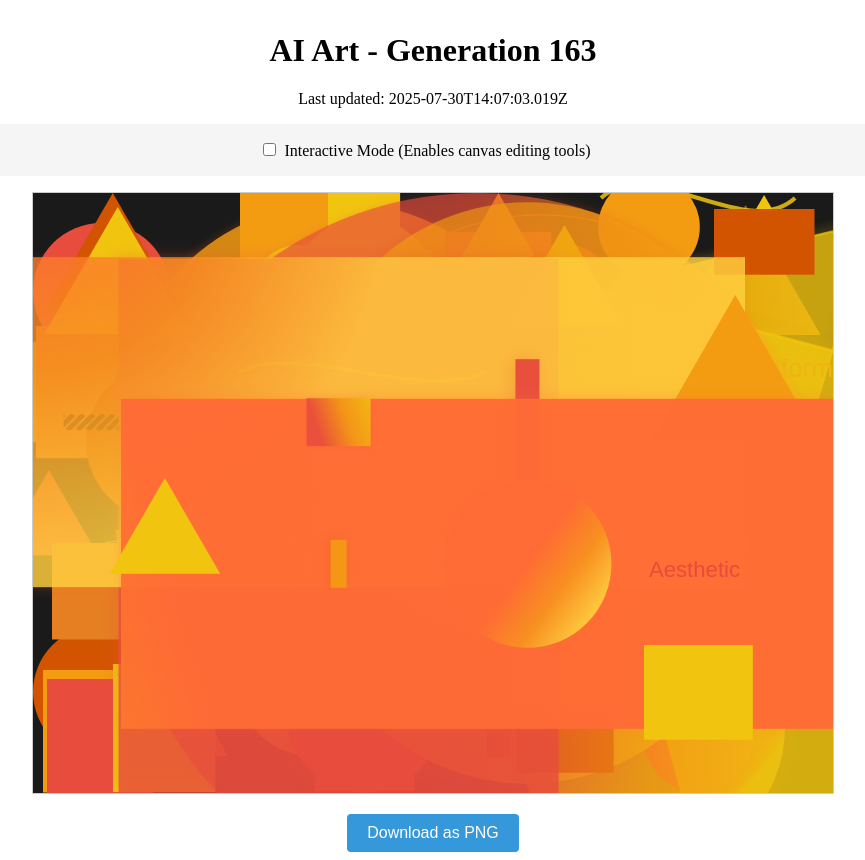
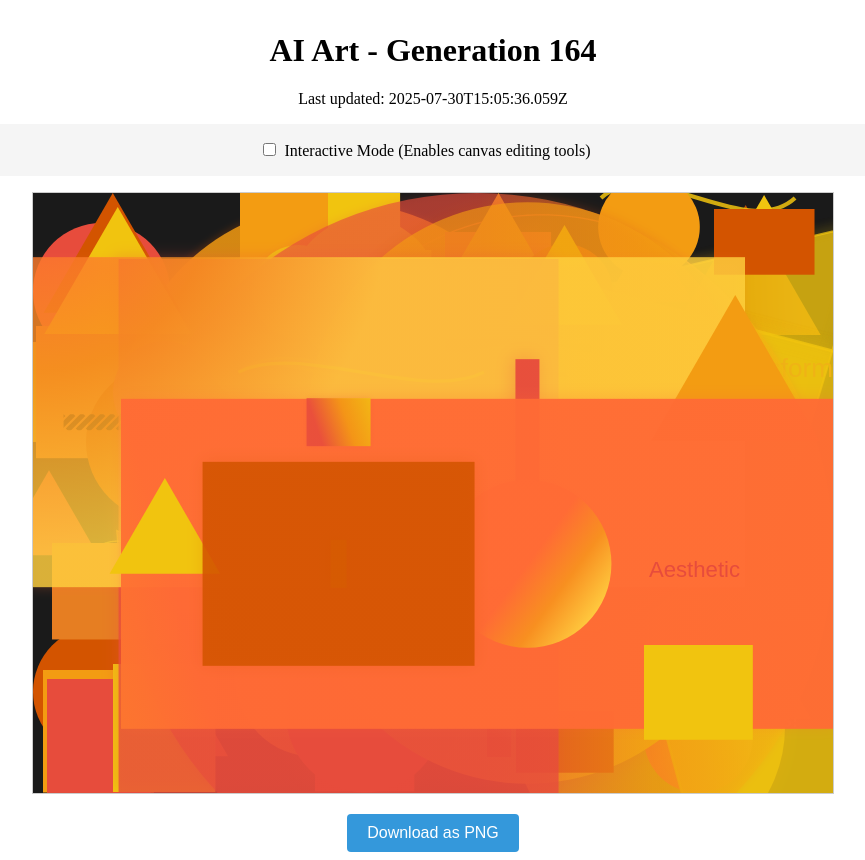
Before and after one commit to mcclowes/ai-art, a React (Vite) app: page / in a window 1280 px wide. Shown: the whole page, without its empty margins (207-1072 px from the left). Built offline with nearby package versions, Linux system fonts and the light colour scheme.

Commit message:
Improve artwork - Generation 164

```diff
--- a/src/artwork-state.ts
+++ b/src/artwork-state.ts
@@ -1680,9 +1680,36 @@ export const artworkState: ArtworkState = {
       "size": 63.86668980747076,
       "fillStyle": "#f1c40f",
       "id": "triangle_1753881466136"
+    },
+    {
+      "type": "rectangle",
+      "x": 169.56242274412858,
+      "y": 268.82818294190355,
+      "width": 272,
+      "height": 204,
+      "fillStyle": "#d35400",
+      "gradient": {
+        "type": "linear",
+        "colors": [
+          "#d35400",
+          "#e67e22",
+          "#f39c12"
+        ],
+        "direction": 198.5394559540022,
+        "centerX": 0.3648105836651122,
+        "centerY": 0.31866920881948557
+      },
+      "shadow": {
+        "blur": 16.163719790473692,
+        "color": "#d3540040",
+        "offsetX": 0.8376349509506076,
+        "offsetY": -1.005459662046333
+      },
+      "opacity": 0.8787817271055747,
+      "id": "gradient_rect_1753887936059"
     }
   ],
-  "generation": 163,
-  "lastUpdated": "2025-07-30T14:07:03.019Z",
+  "generation": 164,
+  "lastUpdated": "2025-07-30T15:05:36.059Z",
   "cycleStarted": "2025-07-23T20:05:50.866Z"
 };
```
